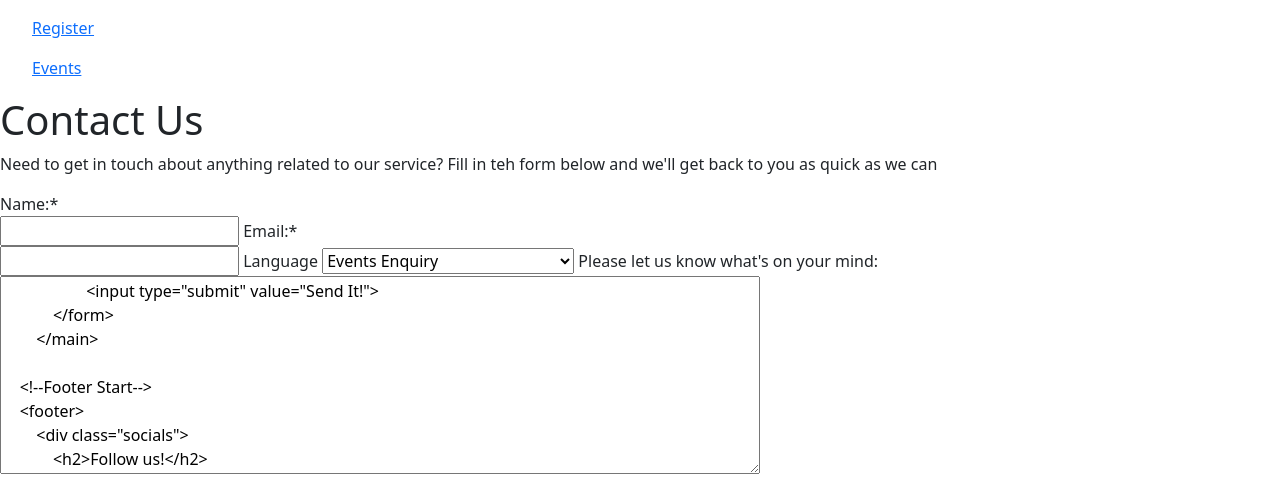
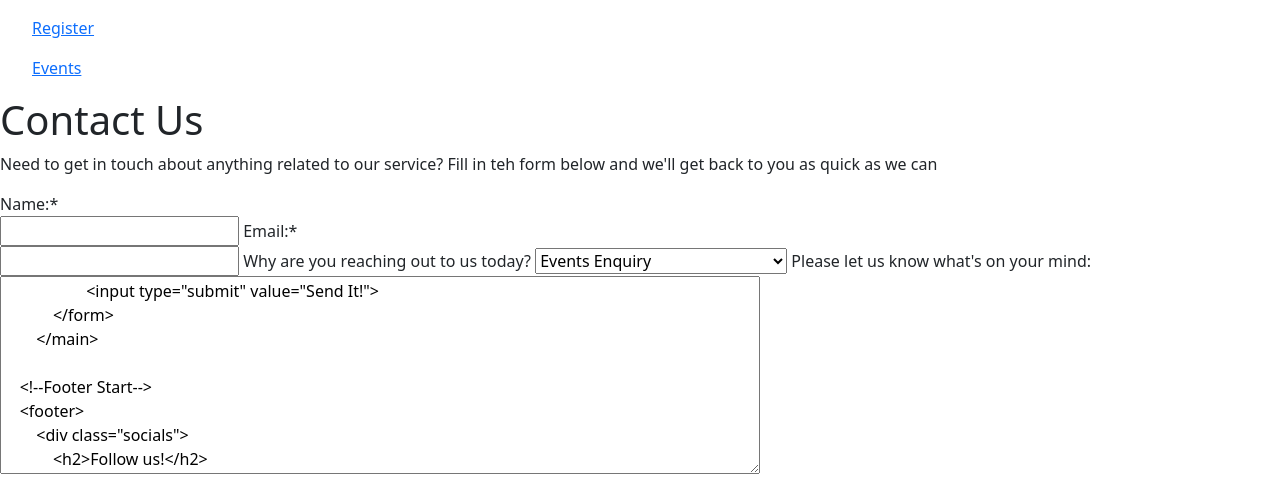
Before and after one commit to pbtrad/togetherness, a Django app: template user_profile/templates/user_profile/contact.html in a window 1280 px wide. Shown: the part 324-804 px from the top of the page. Run offline with Django 4.2, Linux system fonts and the light colour scheme; the template is opened without the code that fills it, so the values that code supplies are empty.

Commit message:
Update form attributes

```diff
--- a/user_profile/templates/user_profile/contact.html
+++ b/user_profile/templates/user_profile/contact.html
@@ -43,8 +43,8 @@
                     <input type="text" id="name" class="form-name" name="name" required>
                     <label for="email">Email:*</label><br>
                     <input type="email" id="email" class="form-email" name="email" required>
-                    <label for="lang">Language</label>
-                    <select name="reason" id="lang">
+                    <label for="reason">Why are you reaching out to us today?</label>
+                    <select name="reason" id="reason">
                         <option value="events_enquiry">Events Enquiry</option>
                         <option value="account-enquiry">Account Enquiry</option>
                         <option value="feedback">I have some feedback to share</option>
```
